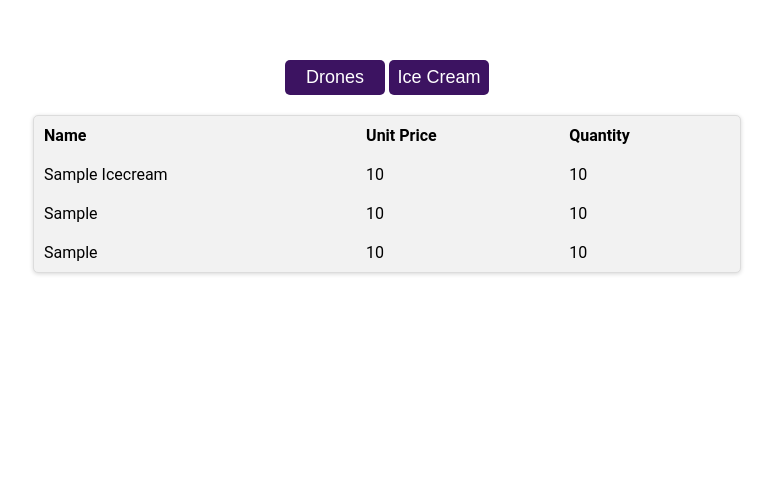
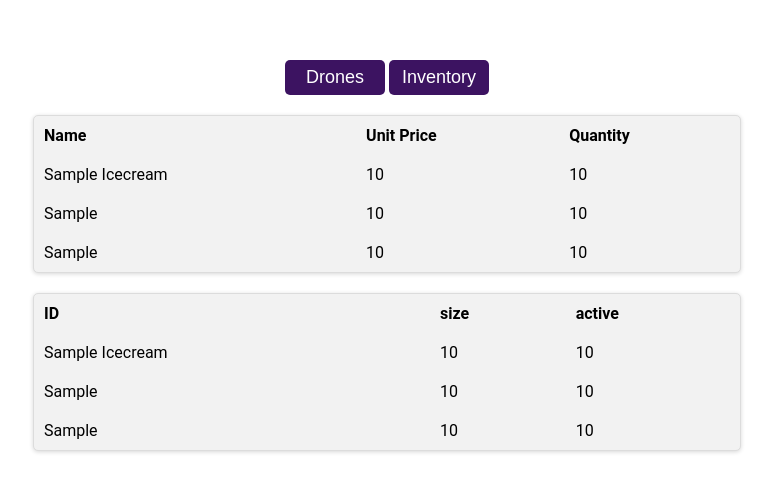
Before and after one commit to Darkmono112/Hacksmith2023, a Django app: page /adminpanel in a window 1280 px wide. Shown: the part 99-591 px from the top of the page, without its empty margins (253-1026 px from the left). Run offline with Django 4.2, Linux system fonts and the light colour scheme; tables that the repository leaves empty hold one stand-in row (values such as "Sample post").

Commit message:
started js

```diff
--- /dev/null
+++ b/DroneCones/DroneConesApp/static/DroneConesApp/adminpanel.js
@@ -0,0 +1,15 @@
+const drones= document.getElementById('Drones');  // button
+const Inventory = document.getElementById('Inventory');  // button
+
+let inventoryPage = true;
+let dronesPage = false;
+
+drones.addEventListener('click', () => {
+    inventoryPage = false;
+    dronesPage = true;
+});
+
+drones.addEventListener('click', () => {
+    inventoryPage = false;
+    dronesPage = true;
+});
--- a/DroneCones/DroneConesApp/templates/DroneConesApp/adminpanel.html
+++ b/DroneCones/DroneConesApp/templates/DroneConesApp/adminpanel.html
@@ -5,14 +5,15 @@
 {% load static %}
 {% block content %}
 <link rel="stylesheet" href="{% static 'DroneConesApp/css/adminpanel.css' %}">
+<script src="{% static 'DroneConesApp/adminpanel.js'%}" defer></script>
 <div id="adminpanel">
 
     <div class="button-container">
         <button id="Drones">Drones</button>
-        <button id="Inventory">Ice Cream</button>
+        <button id="Inventory">Inventory</button>
     </div>
 
-    <section>
+    <section id="inventory">
         <table width="98%" height="98%" cellpadding="10">
           <tr class="headers no-hover">
               <th>Name</th>
@@ -42,5 +43,38 @@
           {% endfor %}
         </table>
       </section>
+
+      <section id="drones">
+        <table width="98%" height="98%" cellpadding="10">
+          <tr class="headers no-hover">
+              <th>ID</th>
+              <th>size</th>
+              <th>active</th>
+          </tr>
+          {% for icecream in icecreams%}
+          <tr class="hover">
+            <td>{{ icecream.flavor }} Icecream</td>
+            <td>{{ icecream.price }}</td>
+            <td>{{ icecream.quantity }}</td>
+          </tr>
+          {% endfor %}
+          {% for cone in cones %}
+          <tr class="hover">
+            <td>{{ cone.flavor }}</td>
+            <td>{{ cone.price }}</td>
+            <td>{{ cone.quantity }}</td>
+          </tr>
+          {% endfor %}
+          {% for topping in toppings %}
+          <tr class="hover">
+            <td>{{ topping.flavor }}</td>
+            <td>{{ topping.price }}</td>
+            <td>{{ topping.quantity }}</td>
+          </tr>
+          {% endfor %}
+        </table>
+
+      </section>
+
     </div>
 {% endblock %}
```
